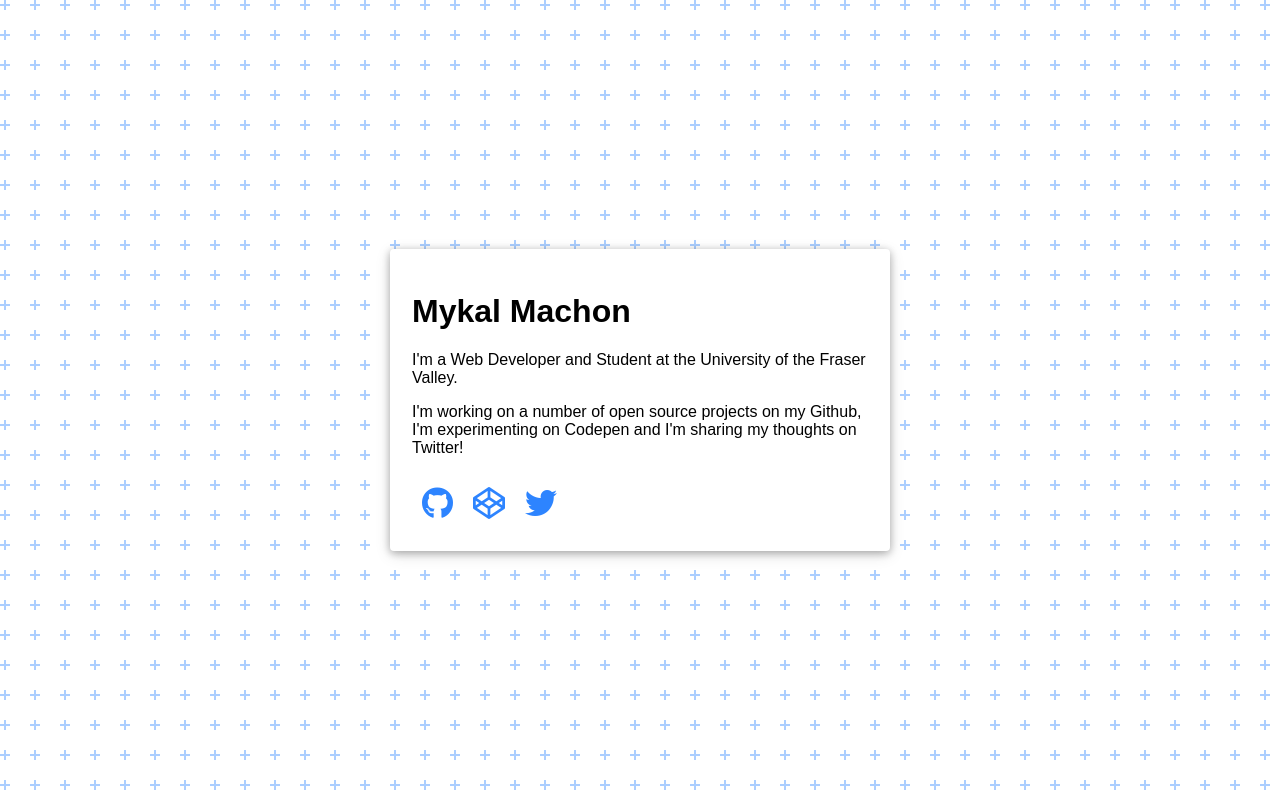
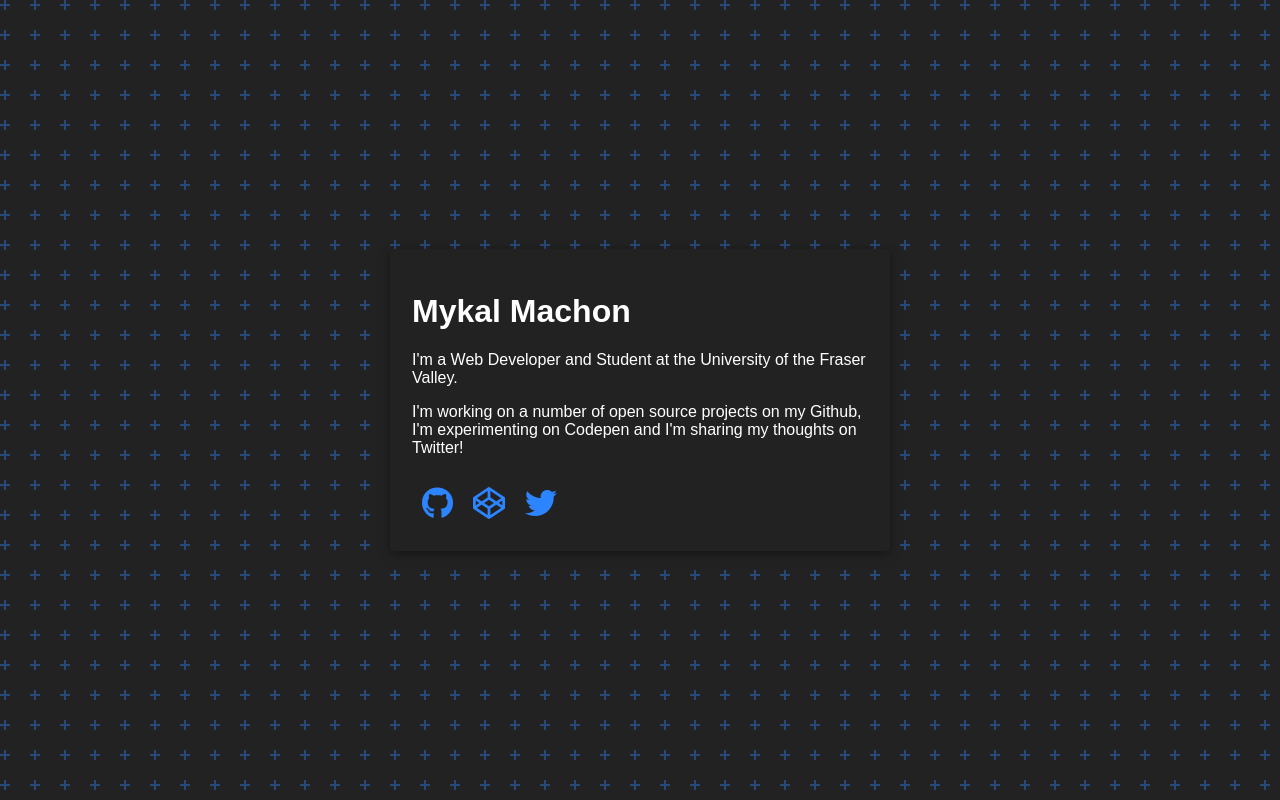
Before and after one commit to StanislavSt/MykalMachon, a React (Create React App) app: page / in a window 1280 px wide. Built offline with nearby package versions, Linux system fonts and the light colour scheme.

Commit message:
Added Themes! :sun_with_face:  :new_moon_with_face:
I've added basic theme support to the website! Currently it simply toggles between a Day and a Night theme depending on the local time taken from the machine.

```diff
--- a/src/App.js
+++ b/src/App.js
@@ -3,10 +3,18 @@ import styled, { keyframes } from 'styled-components';
 import IconLink from './IconLink';
 
 class App extends Component {
+  constructor(props) {
+    super(props);
+    this.state = {
+      isDayTheme:
+        new Date().getHours() > 5 && new Date().getHours() < 19 ? true : false
+    };
+  }
+
   render() {
     return (
-      <AppContainer>
-        <Card>
+      <AppContainer themeType={false}>
+        <Card themeType={this.state.isDayTheme}>
           <h1>Mykal Machon</h1>
           <p>
             I'm a Web Developer and Student at the University of the Fraser
@@ -72,7 +80,10 @@ const AppContainer = styled.div`
   flex-direction: column;
   justify-content: center;
   align-items: center;
-  background-color: #ffffff;
+  background-color: ${props =>
+    props.themeType
+      ? ' var(--lightThemeBackground)'
+      : ' var(--darkThemeBackground)'};
   z-index: 0;
   &::before {
     content: '';
@@ -95,7 +106,12 @@ const AppContainer = styled.div`
 const Card = styled.div`
   max-width: 500px;
   width: 50%;
-  background-color: #ffffff;
+  background-color: ${props =>
+    props.themeType
+      ? ' var(--lightThemeBackground)'
+      : ' var(--darkThemeBackground)'};
+  color: ${props =>
+    props.themeType ? ' var(--lightThemeText)' : ' var(--darkThemeText)'};
   border-radius: 4px;
   padding: 22px;
   opacity: 0;
--- a/src/index.css
+++ b/src/index.css
@@ -1,5 +1,9 @@
 :root {
   --primary: #2d84ff;
+  --lightThemeBackground: #ffffff;
+  --lightThemeText: #333333;
+  --darkThemeBackground: #222222;
+  --darkThemeText: #ffffff;
 }
 
 * {
@@ -19,5 +23,5 @@ a {
 }
 
 a:hover {
-  transform: scale(1.1);
+  transform: scale(1.2);
 }
```
